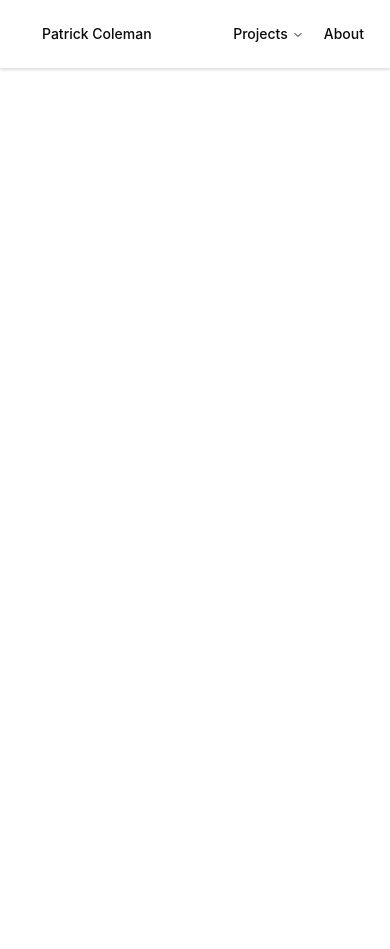
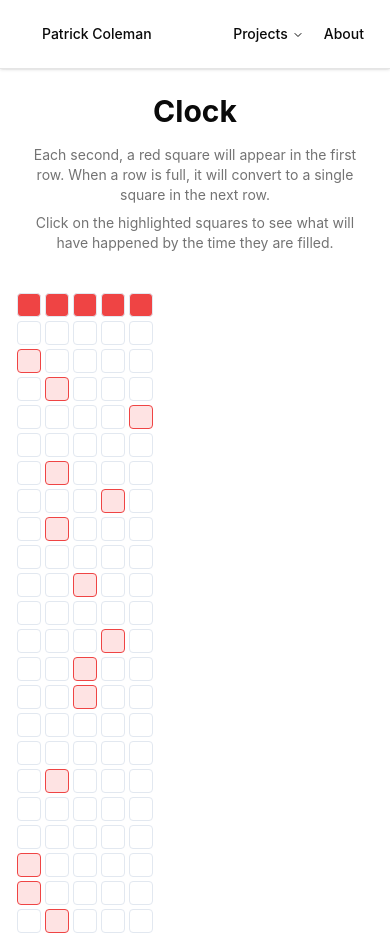
Before and after one commit to Patrickcoleman/Website2026, a React (Vite) app: page /projects/clock in a window 390 px wide. Before the commit the page ends 844 px from the top, so only its background shows below. Built offline with nearby package versions, Linux system fonts and the light colour scheme.

Commit message:
Added clock page

```diff
--- a/src/App.tsx
+++ b/src/App.tsx
@@ -12,6 +12,8 @@ import Tower from "./pages/projects/Tower"
 import Blog from "./pages/projects/Blog"
 import BlogHome from "./pages/projects/BlogHome"
 import Vlogs from "./pages/projects/Vlogs"
+
+import Clock from "./pages/projects/Clock"
 
 export default function App() {
   return (
@@ -29,6 +31,7 @@ export default function App() {
           <Route path="home" element={<BlogHome />} />
           <Route path=":id" element={<Blog />} />
         </Route>
+        <Route path="/projects/clock" element={<Clock />} />
       </Routes>
     </BrowserRouter>
   )
--- a/src/data/projects.ts
+++ b/src/data/projects.ts
@@ -56,4 +56,12 @@ export const projects: Project[] = [
     badge: "Travel",
     link: "/projects/vlogs",
   },
+  {
+    id: "clock",
+    title: "The Block Clock",
+    description: "A visualisation of time using CSS animations",
+    image: "/images/fish.png",
+    badge: "CSS",
+    link: "/projects/clock",
+  },
 ]
--- /dev/null
+++ b/src/pages/projects/Clock.tsx
@@ -0,0 +1,166 @@
+import { useEffect, useState } from "react"
+
+const COLS = 5
+const ROWS = 23
+
+type ClickableSquare = {
+  row: number
+  col: number
+  text: string
+}
+
+const CLICKABLE_SQUARES: ClickableSquare[] = [
+  { row: 2, col: 0, text: "After 30 seconds, this square will be filled for the first time. I hope you are still on this page to see it happen! Click some of next squares to see how long it will take for them." },
+  { row: 3, col: 1, text: "I wouldn't try to hold your breath for the 6 minutes it will take to see this one change." },
+  { row: 4, col: 4, text: "In 1.5 hours, your body will have passively burnt approximately 110 calories(Assuming you are sitting at your computer). " },
+  { row: 6, col: 1, text: "Around 80g of cells in your body will have been replaced in 22 hours." },
+  { row: 7, col: 3, text: "3,917,559 babies will have been born globally in the 11 days it takes to fill this square." },
+  { row: 8, col: 1, text: "If you left now and walked at ~5km/h, you could walk the entiretly of France's land border in this 32 days." },
+  { row: 10, col: 2, text: "If you planted a mango tree seed now, you would get ripe reddish fruit from the fully mature tree before this square ripened in just under 5 years." },
+  { row: 12, col: 3, text: "You not be alive to see this square turn red in 116 years. ;(" },
+  { row: 13, col: 2, text: "In 1047 years, a snail that left now could have made it to the moon!" },
+  { row: 14, col: 2, text: "A Carbon-14 isotope will have lived out its 5700 year half life." },
+  { row: 17, col: 1, text: "The Australian Tectonic Plate will have drifted almost 30km in the intervening 453 thousand years." },
+  { row: 20, col: 0, text: "Uranus' moon Desdemona will most likely have collided with another of it's inner moons, either Cressida or Juliet, in the next 98.1 million years."},
+  { row: 21, col: 0, text: "A Uranium-235 isotope will have lived out most of its 783 million year half life." },
+  { row: 22, col: 1, text: "In 7 billion years the sun will have decayed into a red dwarf, signalling the final phase for our solar system." },
+]
+
+const CLICKABLE_MAP = new Map(
+  CLICKABLE_SQUARES.map(s => [`${s.row}-${s.col}`, s.text])
+)
+const ROW_TEXT_MAP = new Map(
+  CLICKABLE_SQUARES.map(s => [s.row, s.text])
+)
+
+export default function Clock() {
+  const [ticks, setTicks] = useState(0)
+  const [isMobile, setIsMobile] = useState(() => window.innerWidth < 768)
+  const [revealed, setRevealed] = useState<Set<number>>(new Set())
+  const [hoveredKey, setHoveredKey] = useState<string | null>(null)
+
+  useEffect(() => {
+    const interval = setInterval(() => setTicks(prev => prev + 1), 1000)
+    return () => clearInterval(interval)
+  }, [])
+
+  useEffect(() => {
+    const handler = () => setIsMobile(window.innerWidth < 768)
+    window.addEventListener("resize", handler)
+    return () => window.removeEventListener("resize", handler)
+  }, [])
+
+  const CELL = isMobile ? 24 : 60
+  const GAP = isMobile ? 4 : 8
+
+  const rows = Array.from({ length: ROWS }).map((_, row) => {
+    let minusvalue = 0
+    for (let i = 0; i <= row; i++) minusvalue += Math.pow(COLS, i)
+    const ticktime = Math.pow(COLS, row)
+    let lit = 0
+    if (ticks > 0) {
+      let rem = ticks - minusvalue
+      if (rem >= 0) {
+        rem = Math.floor(rem / ticktime)
+        lit = (rem + 1) % COLS
+        if (lit === 0) lit = COLS
+      }
+    }
+    const secsUntilFull = (COLS - lit) * ticktime
+    return { lit, secsUntilFull }
+  })
+
+  return (
+    <>
+    <style>{`
+      @keyframes pulse-red {
+        0%, 100% { background-color: white; }
+        50% { background-color: #fecaca; }
+      }
+    `}</style>
+    <div className="p-4 m-2 space-y-4">
+      <h1 className="text-3xl font-bold text-center">Clock</h1>
+      <div className="text-muted-foreground text-sm text-center space-y-2">
+        <p >
+          Each second, a red square will appear in the first row. When a row is full, it will convert to a single square in the next row.
+        </p>
+        <p >
+          Click on the highlighted squares to see what will have happened by the time they are filled.
+        </p>
+      </div>
+    </div>
+    <div className="grid grid-cols-5 gap-2 md:gap-6 p-4 md:p-8">
+
+      {/* Top: Title and Subtitle */}
+
+      {/* Left: clock */}
+      <div className="col-span-2 flex items-center justify-center">
+        <div
+          style={{
+            display: "grid",
+            gridTemplateColumns: `repeat(${COLS}, ${CELL}px)`,
+            gap: `${GAP}px`,
+            width: "fit-content",
+          }}
+        >
+          {rows.map(({ lit }, row) =>
+            Array.from({ length: COLS }).map((_, col) => {
+              const cellKey = `${row}-${col}`
+              const isClickable = CLICKABLE_MAP.has(cellKey)
+              const isHovered = hoveredKey === cellKey
+              const isClicked = isClickable && revealed.has(row)
+
+              const shouldFlash = isClickable && !isClicked && !isHovered && col >= lit
+
+              let border = "1.5px solid #e2e8f0"
+              let bgColor: string | undefined = col < lit ? "#ef4444" : "white"
+              if (isClickable) {
+                if (isClicked) border = "3px solid #ef4444"
+                else if (isHovered) border = "2.5px solid #ef4444"
+                else border = "1.5px solid #ef4444"
+                if (isHovered && !isClicked && col >= lit) bgColor = "#fee2e2"
+                if (shouldFlash) bgColor = undefined
+              }
+
+              return (
+                <div
+                  key={cellKey}
+                  onClick={isClickable ? () => setRevealed(prev => new Set(prev).add(row)) : undefined}
+                  onMouseEnter={isClickable ? () => setHoveredKey(cellKey) : undefined}
+                  onMouseLeave={isClickable ? () => setHoveredKey(null) : undefined}
+                  style={{
+                    width: `${CELL}px`,
+                    height: `${CELL}px`,
+                    borderRadius: isMobile ? "4px" : "6px",
+                    backgroundColor: bgColor,
+                    border,
+                    animation: shouldFlash ? "pulse-red 2s ease-in-out infinite" : undefined,
+                    transition: shouldFlash ? undefined : "background-color 0.15s ease, border 0.15s ease",
+                    cursor: isClickable ? "pointer" : "default",
+                  }}
+                />
+              )
+            })
+          )}
+        </div>
+      </div>
+
+      {/* Right: Info*/}
+      <div className="col-span-3 flex items-center justify-start">
+        <div style={{ display: "flex", flexDirection: "column", gap: `${GAP}px` }}>
+          {rows.map((_, row) => (
+            <div
+              key={row}
+              style={{ minHeight: `${CELL}px`, display: "flex", alignItems: "center" }}
+              className="text-xs md:text-sm text-muted-foreground pl-2 md:pl-4"
+            >
+              {revealed.has(row) ? ROW_TEXT_MAP.get(row) : null}
+            </div>
+          ))}
+        </div>
+      </div>
+
+    </div>
+    </>
+  )
+}
```
